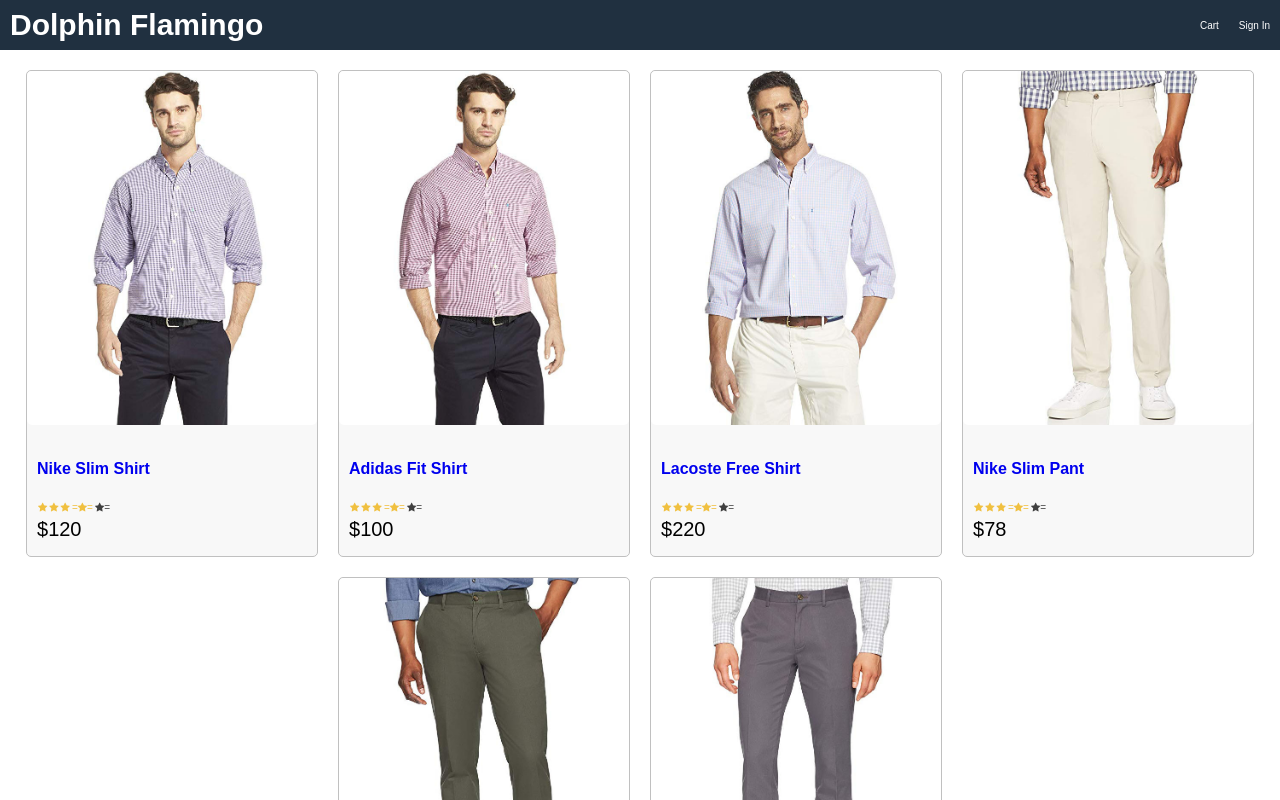
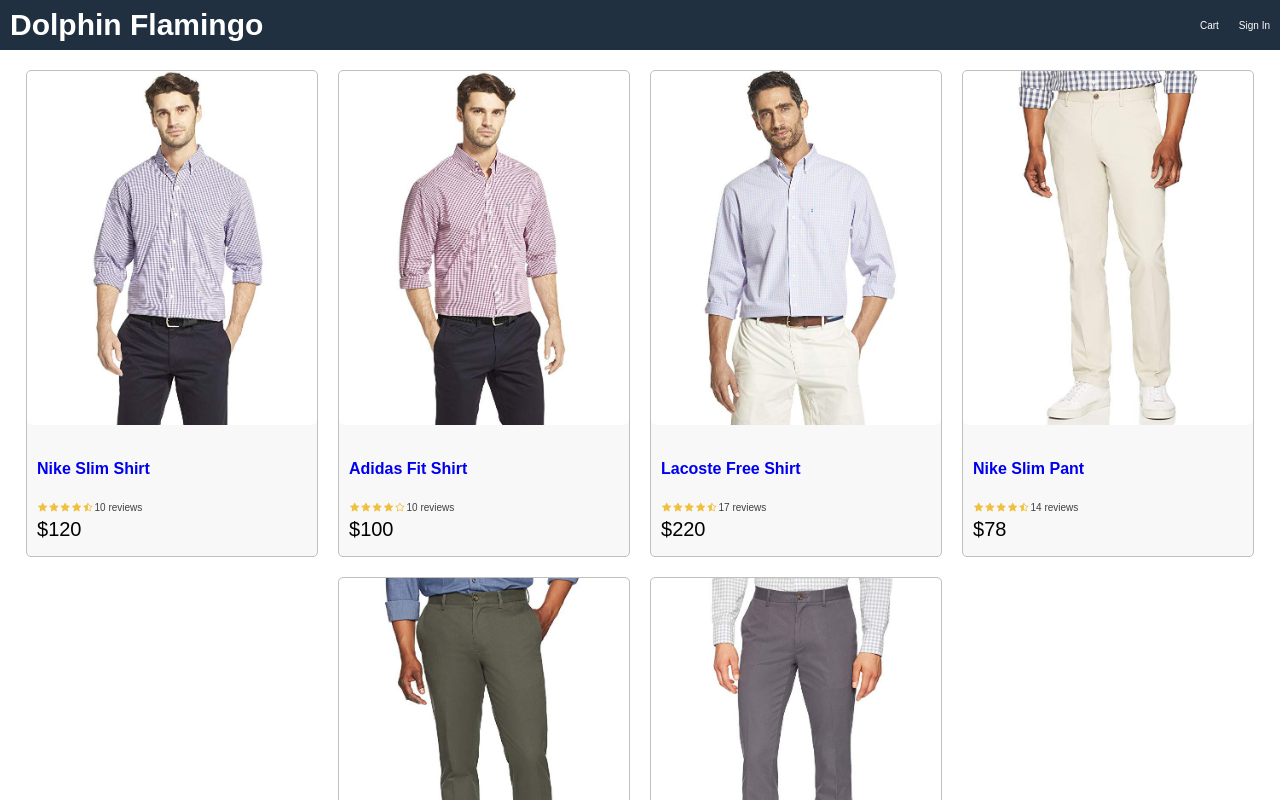
Before and after one commit to Eesok/DolphinFlamingo, a React (Create React App) app in the folder df-front/: page / in a window 1280 px wide. Shown: the top 800 px of the page. Built offline with nearby package versions, Linux system fonts and the light colour scheme.

Commit message:
created a components folder with Prduct and Rating files and its content

```diff
--- a/df-front/src/App.js
+++ b/df-front/src/App.js
@@ -1,6 +1,7 @@
 import React from 'react';
 import { BrowserRouter, Route, Link } from 'react-router-dom';
 import data from './data';
+import Product from './components/Product';
 import HomeScreen from './Screens/HomeScreen';
 import ProductScreen from './Screens/ProductScreen';
 
@@ -22,38 +23,7 @@
 				<div>
 					<div className='row center'>
 						{data.products.map((product) => (
-							<div key={product._id} className='card'>
-								<a href={`/product/${product._id}`}>
-									<img
-										className='medium'
-										src={product.image}
-										alt={product.name}
-									/>
-								</a>
-								<div className='card-body'>
-									<a href={`/product/${product._id}`}>
-										<h2>{product.name}</h2>
-									</a>
-									<div className='rating'>
-										<span>
-											<i className='fa fa-star'></i>
-										</span>
-										<span>
-											<i className='fa fa-star'></i>
-										</span>
-										<span>
-											<i className='fa fa-star'></i>
-										</span>
-										<span>
-											=<i className='fa fa-star'></i>=
-										</span>
-										<span>
-											<i className='fa fa-star'></i>=
-										</span>
-									</div>
-									<div className='price'>${product.price}</div>
-								</div>
-							</div>
+							<Product key={product._id} product={product}></Product>
 						))}
 					</div>
 				</div>
--- /dev/null
+++ b/df-front/src/components/Product.js
@@ -0,0 +1,22 @@
+import React from 'react';
+import Rating from './Rating';
+
+export default function Product(props) {
+	const { product } = props;
+	return (
+		<div key={product._id} className='card'>
+			<a href={`/product/${product._id}`}>
+				<img className='medium' src={product.image} alt={product.name} />
+			</a>
+			<div className='card-body'>
+				<a href={`/product/${product._id}`}>
+					<h2>{product.name}</h2>
+				</a>
+				<Rating
+					rating={product.rating}
+					numReviews={product.numReviews}></Rating>
+				<div className='price'>${product.price}</div>
+			</div>
+		</div>
+	);
+}
--- /dev/null
+++ b/df-front/src/components/Rating.js
@@ -0,0 +1,64 @@
+import React from 'react';
+
+export default function Rating(props) {
+	const { rating, numReviews, caption } = props;
+	return (
+		<div className='rating'>
+			<span>
+				<i
+					className={
+						rating >= 1
+							? 'fa fa-star'
+							: rating >= 0.5
+							? 'fa fa-star-half-o'
+							: 'fa fa-star-o'
+					}></i>
+			</span>
+			<span>
+				<i
+					className={
+						rating >= 2
+							? 'fa fa-star'
+							: rating >= 1.5
+							? 'fa fa-star-half-o'
+							: 'fa fa-star-o'
+					}></i>
+			</span>
+			<span>
+				<i
+					className={
+						rating >= 3
+							? 'fa fa-star'
+							: rating >= 2.5
+							? 'fa fa-star-half-o'
+							: 'fa fa-star-o'
+					}></i>
+			</span>
+			<span>
+				<i
+					className={
+						rating >= 4
+							? 'fa fa-star'
+							: rating >= 3.5
+							? 'fa fa-star-half-o'
+							: 'fa fa-star-o'
+					}></i>
+			</span>
+			<span>
+				<i
+					className={
+						rating >= 5
+							? 'fa fa-star'
+							: rating >= 4.5
+							? 'fa fa-star-half-o'
+							: 'fa fa-star-o'
+					}></i>
+			</span>
+			{caption ? (
+				<span>{caption}</span>
+			) : (
+				<span>{numReviews + ' reviews'}</span>
+			)}
+		</div>
+	);
+}
```
